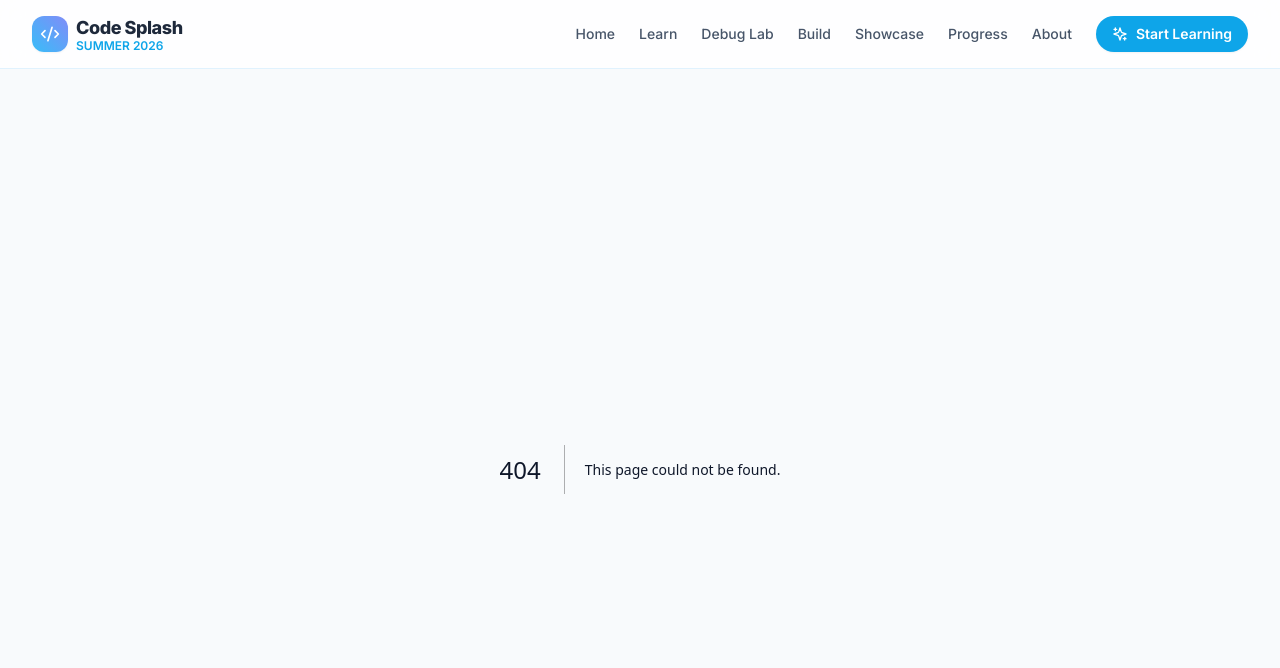
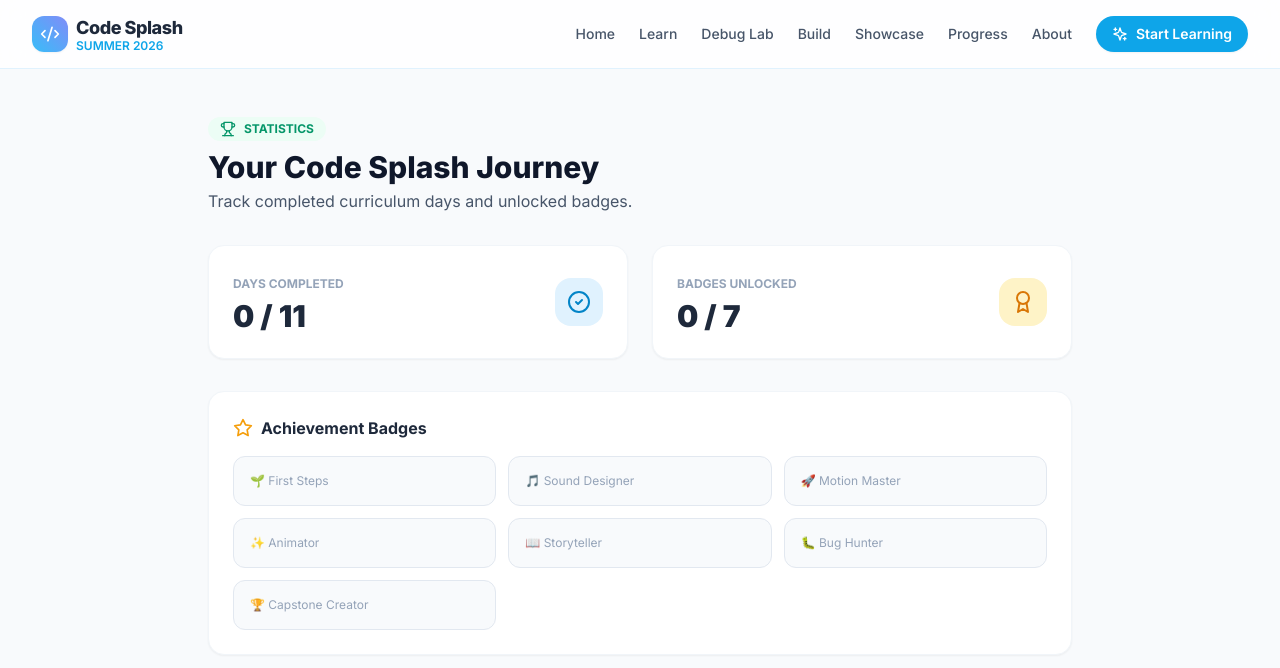
Before and after one commit to AashigaM/code-splash-summer-2026, a Next.js app: page /progress in a window 1280 px wide. Before the commit this address had no page. Shown: the top 668 px of the page. Built offline with nearby package versions, Linux system fonts and the light colour scheme.

Commit message:
Add ProgressPage component to track achievements

```diff
--- /dev/null
+++ b/app/progress/page.tsx
@@ -0,0 +1,80 @@
+'use client';
+
+import { useProgress } from '@/lib/useProgress';
+import { Award, CheckCircle2, Trophy, Star } from 'lucide-react';
+
+export default function ProgressPage() {
+  const { progress, isLoaded } = useProgress();
+
+  const achievements = [
+    { name: '🌱 First Steps', req: 1 },
+    { name: '🎵 Sound Designer', req: 2 },
+    { name: '🚀 Motion Master', req: 3 },
+    { name: '✨ Animator', req: 4 },
+    { name: '📖 Storyteller', req: 5 },
+    { name: '🐛 Bug Hunter', req: 9 },
+    { name: '🏆 Capstone Creator', req: 11 },
+  ];
+
+  return (
+    <div className="max-w-4xl mx-auto px-4 py-12 flex flex-col gap-8">
+      <div>
+        <div className="inline-flex items-center gap-2 bg-emerald-50 text-emerald-600 text-xs font-bold px-3 py-1 rounded-full uppercase mb-2">
+          <Trophy className="w-4 h-4" /> Statistics
+        </div>
+        <h1 className="text-3xl font-extrabold text-slate-900">Your Code Splash Journey</h1>
+        <p className="text-slate-600 mt-1">Track completed curriculum days and unlocked badges.</p>
+      </div>
+
+      {/* Progress Cards */}
+      <div className="grid grid-cols-1 sm:grid-cols-2 gap-6">
+        <div className="bg-white p-6 rounded-2xl border border-slate-100 shadow-sm flex items-center justify-between">
+          <div>
+            <span className="text-xs font-bold text-slate-400 uppercase">Days Completed</span>
+            <p className="text-3xl font-black text-slate-800 mt-1">
+              {isLoaded ? progress.completedDays.length : 0} / 11
+            </p>
+          </div>
+          <div className="w-12 h-12 bg-sky-100 text-sky-600 rounded-2xl flex items-center justify-center">
+            <CheckCircle2 className="w-6 h-6" />
+          </div>
+        </div>
+
+        <div className="bg-white p-6 rounded-2xl border border-slate-100 shadow-sm flex items-center justify-between">
+          <div>
+            <span className="text-xs font-bold text-slate-400 uppercase">Badges Unlocked</span>
+            <p className="text-3xl font-black text-slate-800 mt-1">
+              {isLoaded ? achievements.filter((a) => progress.completedDays.length >= a.req).length : 0} / {achievements.length}
+            </p>
+          </div>
+          <div className="w-12 h-12 bg-amber-100 text-amber-600 rounded-2xl flex items-center justify-center">
+            <Award className="w-6 h-6" />
+          </div>
+        </div>
+      </div>
+
+      {/* Badges Grid */}
+      <div className="bg-white p-6 rounded-2xl border border-slate-100 shadow-sm flex flex-col gap-4">
+        <h3 className="font-bold text-slate-800 text-base flex items-center gap-2">
+          <Star className="w-5 h-5 text-amber-500" /> Achievement Badges
+        </h3>
+        <div className="grid grid-cols-1 sm:grid-cols-2 md:grid-cols-3 gap-3">
+          {achievements.map((ach) => {
+            const unlocked = isLoaded && progress.completedDays.length >= ach.req;
+            return (
+              <div
+                key={ach.name}
+                className={`p-4 rounded-xl border flex items-center justify-between ${
+                  unlocked ? 'bg-emerald-50/40 border-emerald-200 text-emerald-900 font-bold' : 'bg-slate-50 border-slate-200 text-slate-400'
+                }`}
+              >
+                <span className="text-xs">{ach.name}</span>
+                {unlocked && <CheckCircle2 className="w-4 h-4 text-emerald-500" />}
+              </div>
+            );
+          })}
+        </div>
+      </div>
+    </div>
+  );
+}
```
